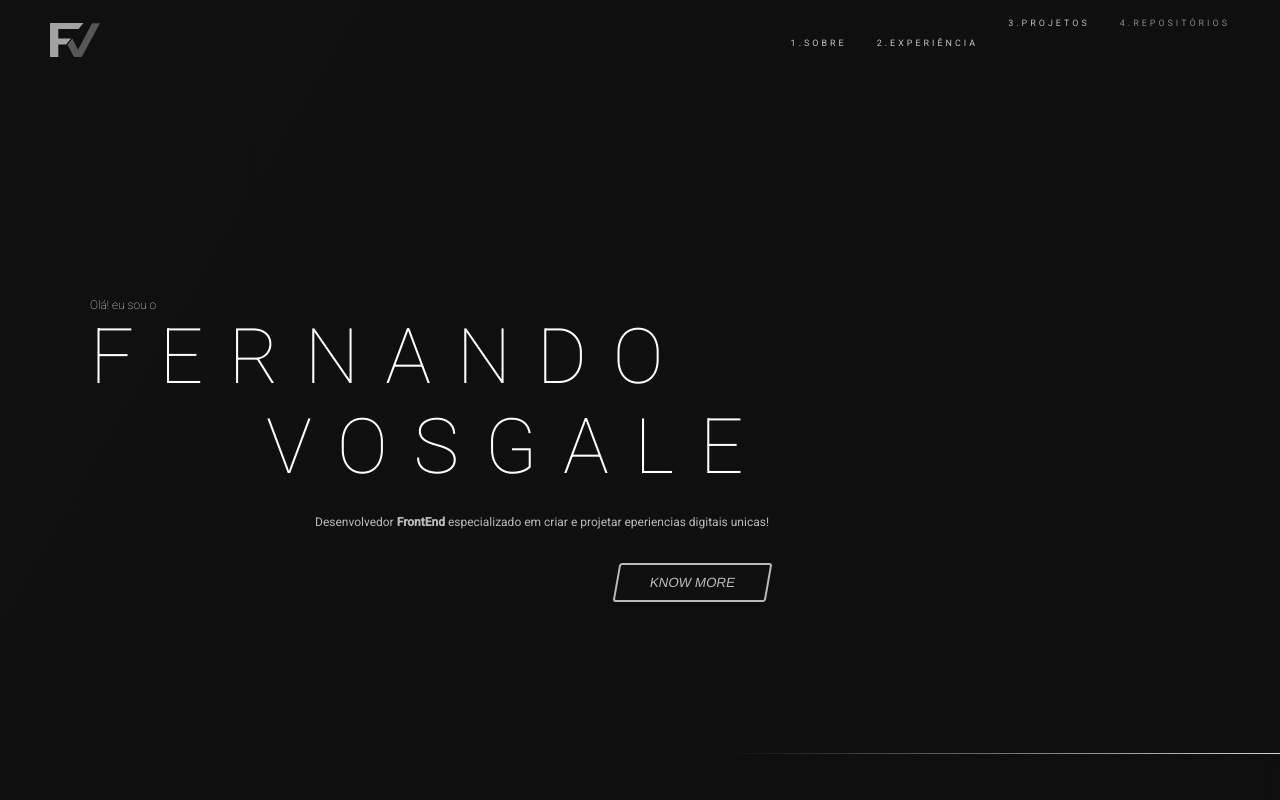
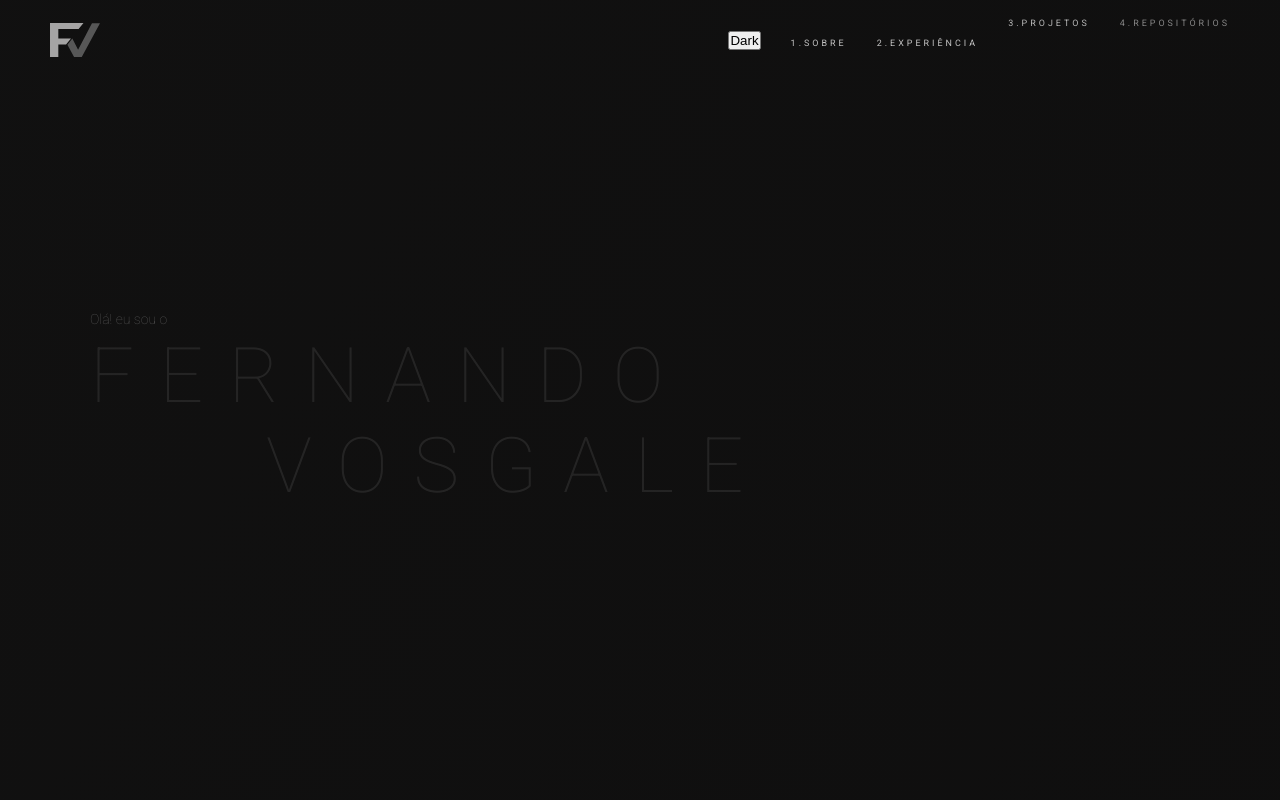
Before and after one commit to vosgale/fernando-vosgale-wbsite, a React (Vite) app: page / in a window 1280 px wide. Shown: the top 800 px of the page. Built offline with nearby package versions, Linux system fonts and the light colour scheme.

Commit message:
fix scroll and add partial light theme

```diff
--- a/src/Components/Topbar/Topbar.tsx
+++ b/src/Components/Topbar/Topbar.tsx
@@ -20,7 +20,6 @@ export const Topbar = ({ setTheme }: { setTheme: () => void }) => {
   }, []);
   const [mobileMenuOpen, setMobileMenuOpen] = useState(false);
   const menu = ["Sobre", "Experiência", "Projetos", "Repositórios"];
-  console.log(setTheme);
   const motionConfig = {
     MenuInitial: {
       transform: "translateY(-20px)",
@@ -48,9 +47,10 @@ export const Topbar = ({ setTheme }: { setTheme: () => void }) => {
         src={IMAGES.logo}
       />
       <DesktopMenu>
-        {/* <button onClick={() => setTheme()}>Dark</button> */}
+        <button onClick={() => setTheme()}>Dark</button>
         {menu.map((item, index) => (
           <motion.li
+            key={item}
             variants={motionConfig}
             initial="MenuInitial"
             animate="MenuAnimate"
@@ -89,6 +89,7 @@ export const Topbar = ({ setTheme }: { setTheme: () => void }) => {
             >
               {menu.map((item) => (
                 <motion.li
+                  key={item}
                   initial={{
                     opacity: 0,
                     transform: "translateY(30px)",
--- a/src/sections/aboutme/Aboutme.tsx
+++ b/src/sections/aboutme/Aboutme.tsx
@@ -21,12 +21,13 @@ export const Aboutme = () => {
   return (
     <AnimatedContainer>
       <Title number={1} text="Sobre" />
-      <ContentContainer id="section-1">
+      <ContentContainer>
         <AboutText
           variants={AboutVariants}
           initial="TextInitial"
           viewport={{ once: true }}
           whileInView="TextInView"
+          id="section-1"
         >
           <Text>
             I am a software developer specializing in Frontend with a focus on
--- a/src/sections/experience/Experience.tsx
+++ b/src/sections/experience/Experience.tsx
@@ -10,7 +10,7 @@ import {
 } from "./styles";
 import { useAnimation } from "framer-motion";
 import IMAGES from "../../Images";
-import {  Text } from "../../styles/styled-utils";
+import { Text } from "../../styles/styled-utils";
 import AnimatedContainer from "../../Components/AnimatedContainer";
 export const Experience = () => {
   const [active, setActive] = useState(0);
@@ -68,6 +68,7 @@ export const Experience = () => {
         <ButtonsContainer id="scrol">
           {experienceOptions.map((item, index) => (
             <ButtonOption
+              key={item.name}
               onClick={() => handleClickScroll(index)}
               active={index === active}
               id={String(active)}
--- a/src/sections/introduction/Introduction.tsx
+++ b/src/sections/introduction/Introduction.tsx
@@ -1,32 +1,71 @@
 import { Button, Text } from "../../styles/styled-utils";
 import AnimatedContainer from "../../Components/AnimatedContainer";
 import { LineDecoration, TitleContainer } from "./styles";
+import { motion } from "framer-motion";
+
 export const Introduction = () => {
+  const variants = {
+    initial: {
+      opacity: 0,
+      y: 20,
+    },
+    animate: {
+      opacity: 1,
+      y: 0,
+    },
+  };
 
-  // const handleClickScroll = () => {
-  //   const element = document.getElementById("section-1");
-  //   if (element) {
-  //     element.scrollIntoView({ behavior: "smooth" });
-  //   }
-  // };
+  const handleClickScroll = () => {
+    const element = document.getElementById("section-1");
+    if (element) {
+      element.scrollIntoView({
+        behavior: "smooth",
+        block: "nearest",
+      });
+    }
+  };
+
   return (
     <AnimatedContainer>
       <TitleContainer>
-        <p className="hello">Olá! eu sou o</p>
-        <h3>
+        <motion.p
+          initial="initial"
+          animate="animate"
+          variants={variants}
+          transition={{ delay: 1.2, duration: 1.5 }}
+          className="hello"
+        >
+          Olá! eu sou o
+        </motion.p>
+        <motion.h3
+          initial="initial"
+          animate="animate"
+          variants={variants}
+          transition={{ delay: 1.4, duration: 1.5 }}
+        >
           FERNANDO
           <br />
           &nbsp; &nbsp; VOSGALE
-        </h3>
-        <div className="introduction-descriptionContainer">
+        </motion.h3>
+        <motion.div
+          initial="initial"
+          animate="animate"
+          variants={variants}
+          transition={{ delay: 2 }}
+          className="introduction-descriptionContainer"
+        >
           <Text className="introduction-description">
-            Desenvolvedor <b>FrontEnd</b> especializado em criar e projetar
-            eperiencias digitais unicas!
+            Desenvolvedor <b>Front-end</b> especializado em criar e projetar
+            experiências digitais únicas!
           </Text>
-          <Button>Know More</Button>
-        </div>
+          <Button onClick={() => handleClickScroll()}>Ver mais</Button>
+        </motion.div>
       </TitleContainer>
-      <LineDecoration/>
+      <LineDecoration
+        initial={{ transform: "translateX(100vw)" }}
+        animate={{ transform: "translateX(0)" }}
+        transition={{ delay: 2.3, duration: 2.5 }}
+      />
     </AnimatedContainer>
   );
 };
--- a/src/sections/introduction/styles.ts
+++ b/src/sections/introduction/styles.ts
@@ -1,3 +1,4 @@
+import { motion } from "framer-motion";
 import styled from "styled-components";
 
 export const TitleContainer = styled.div`
@@ -6,8 +7,7 @@ export const TitleContainer = styled.div`
   width: fit-content;
   color: ${(props) => props.theme.colors.primary};
   .hello {
-
-    font-size: clamp(12px, 0.8vw, 22px);;
+    font-size: clamp(14px, 0.8vw, 22px);;
     font-weight: 100;
   }
   .introduction-description {
@@ -34,7 +34,7 @@ export const TitleContainer = styled.div`
     }
   }
 `;
-export const LineDecoration = styled.div`
+export const LineDecoration = styled(motion.div)`
     width: 52vw;
     height: 1px;
     position: absolute;
--- a/src/sections/mainProjects/MainProjects.tsx
+++ b/src/sections/mainProjects/MainProjects.tsx
@@ -14,21 +14,21 @@ export const MainProjects = () => {
     tortor elementum vitae. Aliquam elementum..`,
     },
     {
-      name: "Clubpetro",
+      name: "Clubpetro-2",
       description: `Lorem ipsum dolor sit amet, consectetur adipiscing elit. Etiam
     tincidunt eget lectus id luctus. Donec quis mauris sed augue pretium
     mattis quis ac urna. Maecenas rutrum tortor sapien, sed interdum
     tortor elementum vitae. Aliquam elementum..`,
     },
     {
-      name: "Clubpetro",
+      name: "Clubpetro-3",
       description: `Lorem ipsum dolor sit amet, consectetur adipiscing elit. Etiam
     tincidunt eget lectus id luctus. Donec quis mauris sed augue pretium
     mattis quis ac urna. Maecenas rutrum tortor sapien, sed interdum
     tortor elementum vitae. Aliquam elementum..`,
     },
     {
-      name: "Clubpetro",
+      name: "Clubpetro-4",
       description: `Lorem ipsum dolor sit amet, consectetur adipiscing elit. Etiam
     tincidunt eget lectus id luctus. Donec quis mauris sed augue pretium
     mattis quis ac urna. Maecenas rutrum tortor sapien, sed interdum
@@ -43,6 +43,7 @@ export const MainProjects = () => {
         <ProjectsContainer>
           {Projects.map((project, index) => (
             <ProjectItem
+            key={project.name}
               initial={{ opacity: 0, transform: "translateY(10px)" }}
               whileInView={{ opacity: 1, transform: "translateY(0)" }}
               transition={{ duration: 1.5 }}
--- a/src/sections/repositories/Repositories.tsx
+++ b/src/sections/repositories/Repositories.tsx
@@ -55,6 +55,7 @@ export const Repositories = () => {
           <CarouselButtonsContainer>
             {repositories.map((_item, index) => (
               <CarouselButton
+                key={_item.title}
                 active={index === activeItem}
                 onClick={() => setActiveItem(index)}
               ></CarouselButton>
--- a/src/styles/themes/light.ts
+++ b/src/styles/themes/light.ts
@@ -5,7 +5,7 @@ export default {
     background: "#FFF",
     primary: "#1F1E1E",
     secondary: "#333333",
-    primaryVariant: "#F2F7FD",
+    primaryVariant: "#000",
     backgroundGradient:
       "linear-gradient(300.23deg, #F2F7FD 20.38%, #E8E8E8CC 74.15%)",
   },
```
